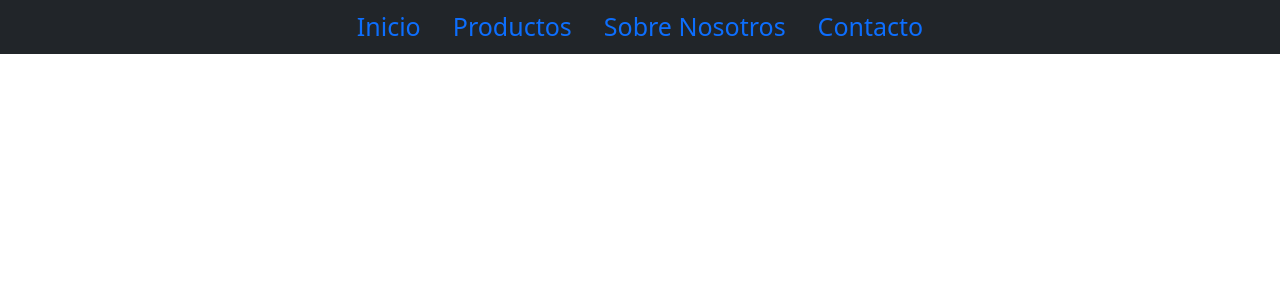
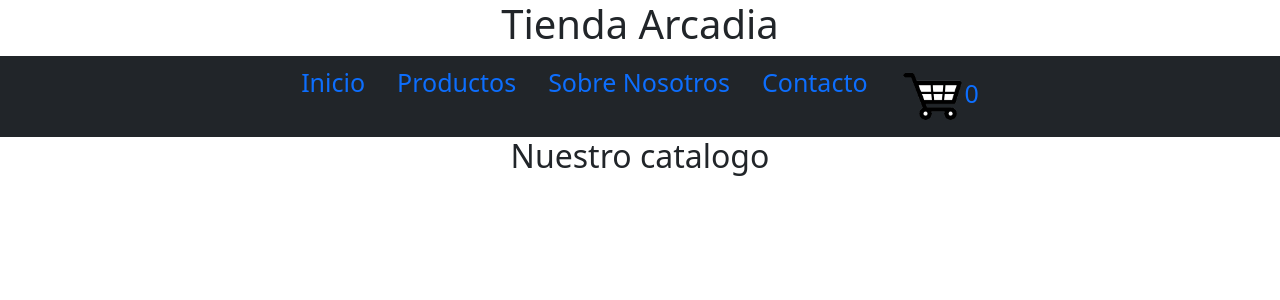
Before and after one commit to Lambda1158/Tienda-Bessone, a React (Create React App) app: page / in a window 1280 px wide. Shown: the top 300 px of the page. Built offline with nearby package versions, Linux system fonts and the light colour scheme.

Commit message:
Desafio 4 - Componentes, CartWidget, ItemListContainer, etc

```diff
--- a/src/App.js
+++ b/src/App.js
@@ -1,11 +1,12 @@
 import './App.css';
+import Main from "./componentes/Main/Main"
 import Navbar from "./componentes/Navbar/Navbar";
 import 'bootstrap/dist/css/bootstrap.min.css';
 
 function App() {
   return (
     <div>
-      <Navbar/>
+      <Main/>
     </div>
   );
 }
--- /dev/null
+++ b/src/componentes/CartWidget/CartWidget.js
@@ -0,0 +1,12 @@
+import React from 'react'
+import carritoLogo from "../Images/carritoLogo.png"
+
+const CartWidget = () => {
+    return (
+        <span>
+            <img width="65px" src={carritoLogo} alt="logoDelCarrito"/>
+        </span>
+    )
+}
+
+export default CartWidget
--- /dev/null
+++ b/src/componentes/Footer/Footer.js
@@ -0,0 +1,11 @@
+import React from 'react'
+
+const Footer = () => {
+    return (
+        <div>
+            <footer></footer>
+        </div>
+    )
+}
+
+export default Footer
--- /dev/null
+++ b/src/componentes/ItemListContainer/ItemListContainer.js
@@ -0,0 +1,11 @@
+import React from 'react'
+
+const ItemListContainer = ( {greetings} ) => {
+    return (
+        <div>
+            <h2 className="text-center "> {greetings} Nuestro catalogo </h2>
+        </div>
+    )
+}
+
+export default ItemListContainer
--- /dev/null
+++ b/src/componentes/Main/Main.js
@@ -0,0 +1,16 @@
+import React from 'react';
+import Navbar from "../Navbar/Navbar"
+import Footer from "../Footer/Footer"
+import ItemListContainer from "../ItemListContainer/ItemListContainer"
+
+const Main = () =>  {
+    return(
+        <main>
+        <Navbar/>
+        <ItemListContainer/>
+        <Footer/>
+        </main>
+    )
+}
+
+export default Main
--- a/src/componentes/Navbar/Navbar.js
+++ b/src/componentes/Navbar/Navbar.js
@@ -1,21 +1,27 @@
 import React from 'react'
+import CartWidget from "../CartWidget/CartWidget"
 import "./Navbar.css"
 
 function Navbar() {
     return (
         <nav className="agrandarFuente">
-            <ul class="nav justify-content-center navbar-dark bg-dark">
-                <li class="nav-item">
-                    <a class="nav-link" href="#">Inicio</a>
+            <h1 className="text-center">Tienda Arcadia</h1>
+            <ul className="nav justify-content-center navbar-dark bg-dark">
+
+                <li className="nav-item">
+                    <a className="nav-link" href="#">Inicio</a>
                 </li>
-                <li class="nav-item">
-                    <a class="nav-link" href="#">Productos</a>
+                <li className="nav-item">
+                    <a className="nav-link" href="#">Productos</a>
                 </li>
-                <li class="nav-item">
-                    <a class="nav-link" href="#">Sobre Nosotros</a>
+                <li className="nav-item">
+                    <a className="nav-link" href="#">Sobre Nosotros</a>
                 </li>
-                <li class="nav-item">
-                    <a class="nav-link" href="#">Contacto</a>
+                <li className="nav-item">
+                    <a className="nav-link" href="#">Contacto</a>
+                </li>
+                <li className="nav-item">
+                <a className="nav-link" href="#"><CartWidget/>0</a>
                 </li>
             </ul>
         </nav>
```
Also changed, not shown: src/componentes/Footer/Footer.css (added), src/componentes/Images/carritoLogo.png (added), src/componentes/Main/Main.css (added).
